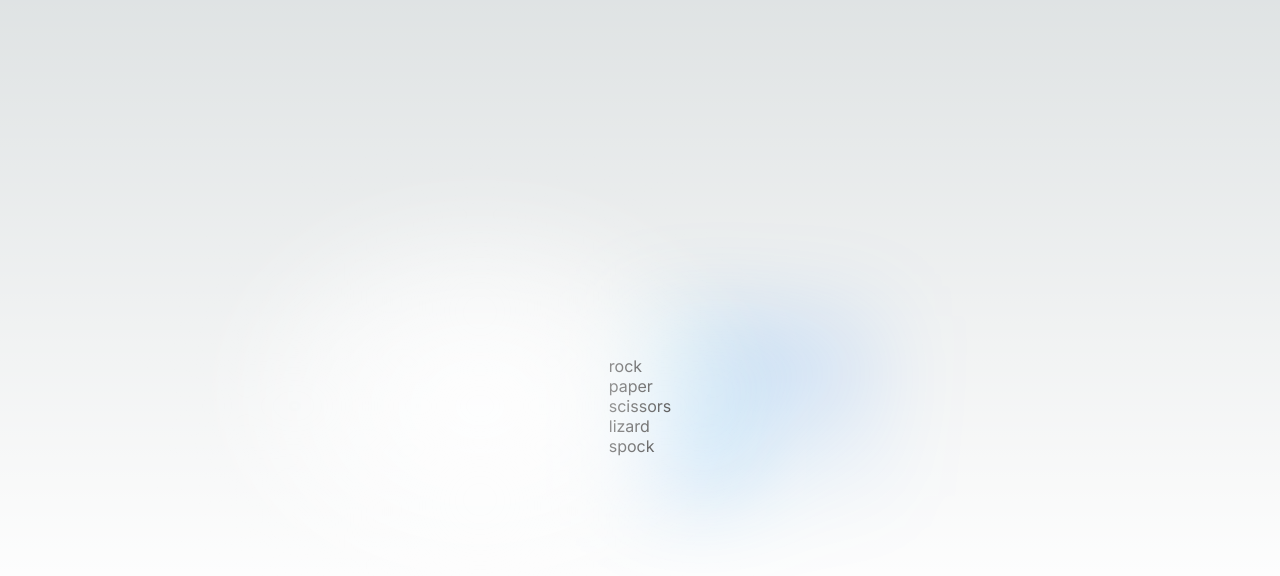
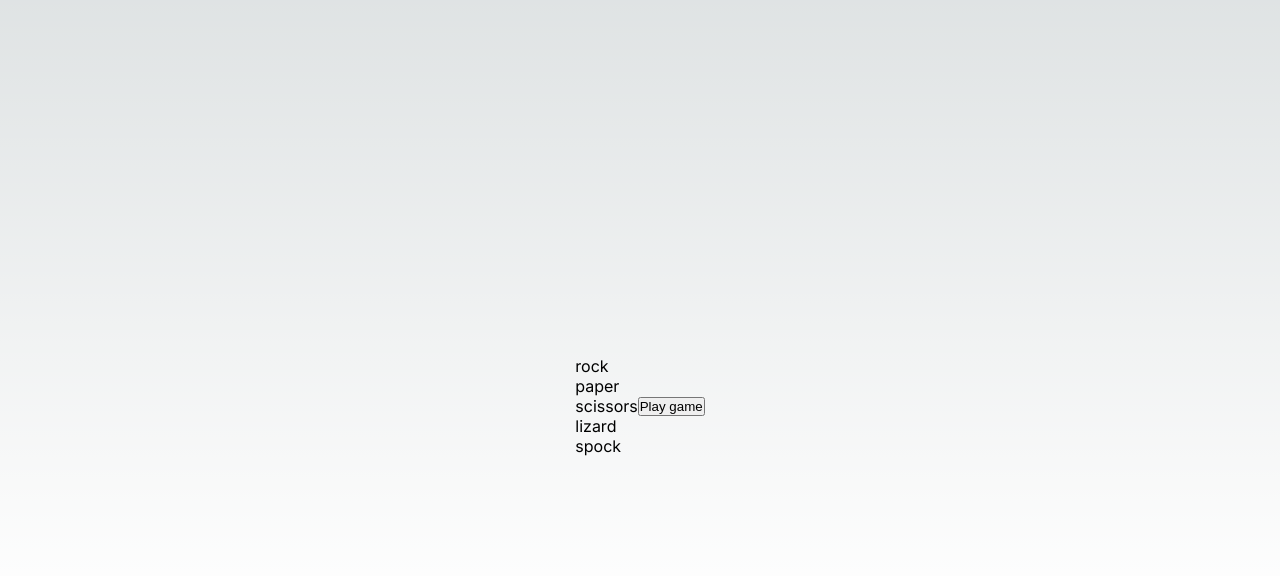
Before and after one commit to IvanMilivojevic/RPSLS-game, a Next.js app: page / in a window 1280 px wide. Shown: the part 184-760 px from the top of the page. Built offline with nearby package versions, Linux system fonts and the light colour scheme.

Commit message:
Added API endpoints for all game service resources, initialized play the game

```diff
--- /dev/null
+++ b/pages/api/choice.ts
@@ -0,0 +1,21 @@
+import type { NextApiRequest, NextApiResponse } from "next";
+import { Choices, RandomNumber } from "@/types";
+
+async function handleChoice(req: NextApiRequest, res: NextApiResponse) {
+  const responseChoices = await fetch("http://localhost:3000/api/choices");
+  const choices: Choices = await responseChoices.json();
+
+  const responseRandomNumber = await fetch("http://localhost:3000/api/random");
+  const { random_number }: RandomNumber = await responseRandomNumber.json();
+
+  // We should map the random number from response to appropriate choice ID
+  // Random number is 1-100 that is similar as choice IDs of 1-5 just in proportion 1:20
+  // Expected result: RN 12 = Choice 1, 40 = 2, 55 = 3, 100 = 5
+  const randomChoiceId = Math.ceil(random_number / 20);
+
+  const randomChoice = choices.find(choice => choice.id === randomChoiceId)!;
+
+  res.status(200).json(randomChoice);
+}
+
+export default handleChoice;
--- a/pages/api/choices.ts
+++ b/pages/api/choices.ts
@@ -1,10 +1,6 @@
 import type { NextApiRequest, NextApiResponse } from "next";
 import { readFile } from "fs/promises";
-
-export type Choices = {
-  id: number;
-  name: "rock" | "paper" | "scissors" | "lizard" | "spock";
-}[];
+import { Choices } from "@/types";
 
 async function handleChoices(req: NextApiRequest, res: NextApiResponse<Choices>) {
   const rawContent = await readFile("content/choices.json");
--- /dev/null
+++ b/pages/api/play.ts
@@ -0,0 +1,18 @@
+import type { NextApiRequest, NextApiResponse } from "next";
+import { Choices, Choice } from "@/types";
+
+async function handlePlay(req: NextApiRequest, res: NextApiResponse) {
+  const responseChoices = await fetch("http://localhost:3000/api/choices");
+  const choices: Choices = await responseChoices.json();
+
+  const responseRandomChoice = await fetch("http://localhost:3000/api/choice");
+  const { id: computerChoiceId, name: computerChoiceName }: Choice =
+    await responseRandomChoice.json();
+
+  const { player: playerChoiceId } = req.body;
+  const { name: playerChoiceName } = choices.find(choice => choice.id === playerChoiceId)!;
+
+  res.status(200).json(choices);
+}
+
+export default handlePlay;
--- /dev/null
+++ b/pages/api/random.ts
@@ -0,0 +1,10 @@
+import type { NextApiRequest, NextApiResponse } from "next";
+import { RandomNumber } from "@/types";
+
+async function handleRandomNumber(req: NextApiRequest, res: NextApiResponse<RandomNumber>) {
+  const randomNumber = Math.floor(Math.random() * 100) + 1;
+
+  res.status(200).json({ random_number: randomNumber });
+}
+
+export default handleRandomNumber;
--- a/pages/index.tsx
+++ b/pages/index.tsx
@@ -3,7 +3,7 @@ import Head from "next/head";
 import Image from "next/image";
 import { Inter } from "next/font/google";
 import styles from "@/styles/Home.module.css";
-import type { Choices } from "./api/choices";
+import { Choices } from "@/types";
 
 interface HomePageProps {
   choices: Choices;
@@ -19,6 +19,16 @@ export async function getStaticProps(): Promise<GetStaticPropsResult<HomePagePro
 }
 
 const Home = ({ choices }: HomePageProps) => {
+  const handleUserChoice = async (choiceId: number) => {
+    const response = await fetch("/api/play", {
+      method: "POST",
+      headers: { "Content-Type": "application/json" },
+      body: JSON.stringify({
+        player: choiceId,
+      }),
+    });
+  };
+
   return (
     <>
       <Head>
@@ -32,10 +42,15 @@ const Home = ({ choices }: HomePageProps) => {
 
         <div className={styles.center}>
           <div>
-            {choices.map(choice => {
-              return <div key={choice.id}>{choice.name}</div>;
+            {choices.map(({ id, name }) => {
+              return (
+                <div key={id} onClick={() => handleUserChoice(id)}>
+                  {name}
+                </div>
+              );
             })}
           </div>
+          <button>Play game</button>
         </div>
       </main>
     </>
--- a/styles/Home.module.css
+++ b/styles/Home.module.css
@@ -43,27 +43,3 @@
   position: relative;
   padding: 4rem 0;
 }
-
-.center::before {
-  background: var(--secondary-glow);
-  border-radius: 50%;
-  width: 480px;
-  height: 360px;
-  margin-left: -400px;
-}
-
-.center::after {
-  background: var(--primary-glow);
-  width: 240px;
-  height: 180px;
-  z-index: -1;
-}
-
-.center::before,
-.center::after {
-  content: "";
-  left: 50%;
-  position: absolute;
-  filter: blur(45px);
-  transform: translateZ(0);
-}
--- /dev/null
+++ b/types/index.ts
@@ -0,0 +1,10 @@
+export type Choice = {
+  id: number;
+  name: "rock" | "paper" | "scissors" | "lizard" | "spock";
+};
+
+export type Choices = Choice[];
+
+export type RandomNumber = {
+  random_number: number;
+};
```
Also changed, not shown: 1 other file (tests, documents, lock files or other folders).
